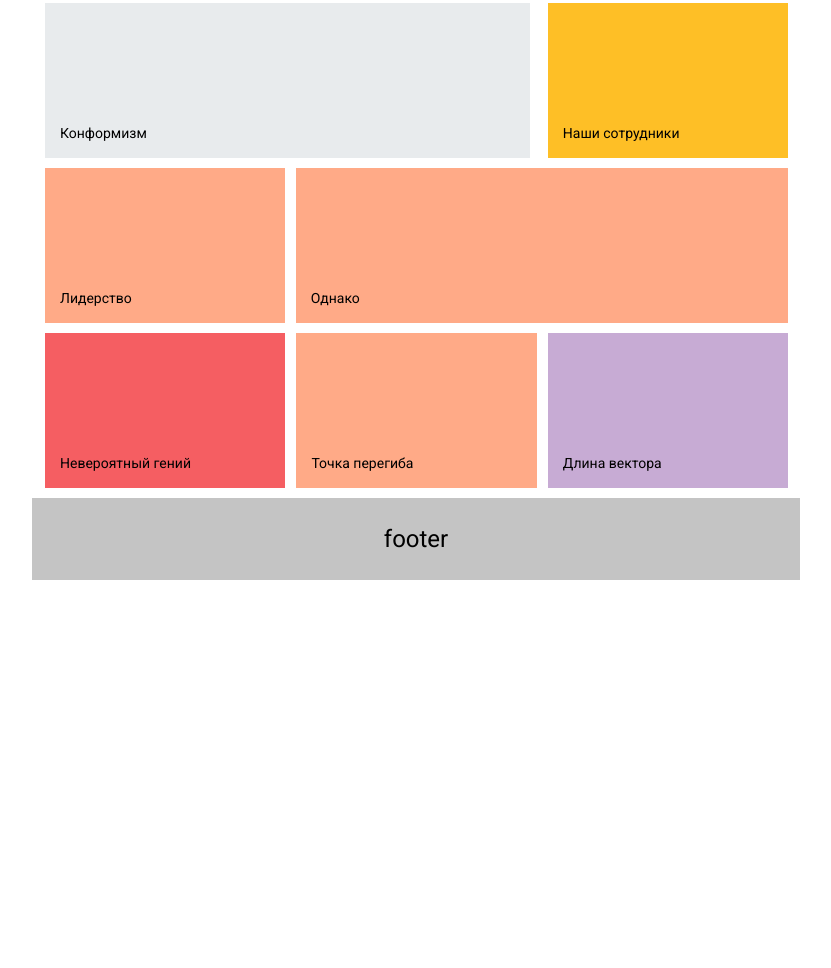
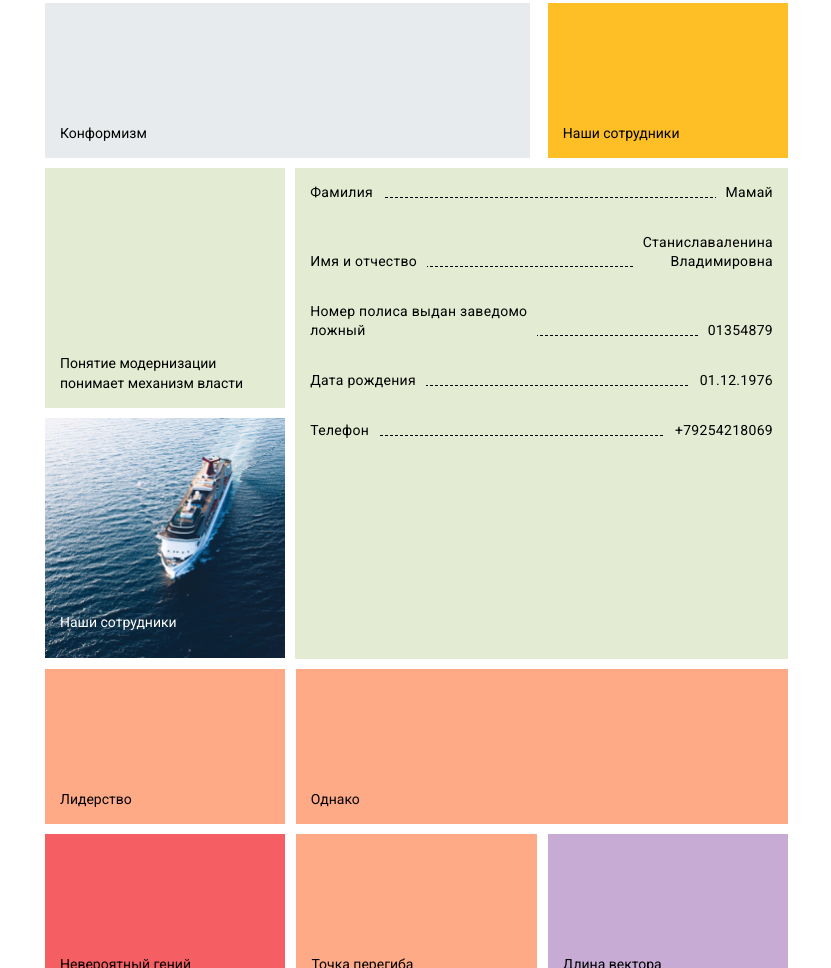
Before and after one commit to slipka/idemTest, a website: page dev/index.html in a window 1280 px wide. Shown: the part 787-1755 px from the top of the page, without its empty margins (224-1055 px from the left). Before the commit the page ends 1367 px from the top, so only its background shows below. Drawn offline with Linux system fonts and the light colour scheme.

Commit message:
вердска дополнительного блока с пользователем

```diff
--- a/dev/index.html
+++ b/dev/index.html
@@ -46,6 +46,47 @@
           </div>
         </div>
       </section>
+      <section class="user__wrapper">
+        <div class="user__right">
+          <div class="user__right-item background--green">
+            <p class="text__content">Понятие модернизации понимает механизм власти</p>
+          </div>
+          <div class="user__right-item user__right-image">
+            <div class="icon">
+              !
+            </div>
+            <p class="user__right-text">Наши сотрудники</p>
+          </div>
+
+        </div>
+        <div class="user__inner background--green">
+          <ul class="user__list">
+            <li class="user__list-item">
+              <span class="user__list-title">Фамилия</span>
+              <span class="user__list-text">Мамай</span>
+            </li>
+            <li class="user__list-item">
+              <span class="user__list-title">Имя и отчество</span>
+              <span class="user__list-text">Станиславаленина <br>
+                Владимировна</span>
+            </li>
+            <li class="user__list-item">
+              <span class="user__list-title">Номер полиса выдан заведомо <br>
+                ложный</span>
+              <span class="user__list-text">01354879 </span>
+            </li>
+            <li class="user__list-item">
+              <span class="user__list-title">Дата рождения</span>
+              <span class="user__list-text">01.12.1976 </span>
+            </li>
+            <li class="user__list-item">
+              <span class="user__list-title">Телефон</span>
+              <span class="user__list-text">+79254218069 </span>
+            </li>
+          </ul>
+        </div>
+
+      </section>
       <section class="notes__inner">
         <div class="notes__item background--orange">
           <p class="text__content">Однако</p>
--- a/dev/sass/style.sass
+++ b/dev/sass/style.sass
@@ -43,8 +43,24 @@ body
     background-color: #C7ABD4
   &--red
     background-color: #F55E62
+  &--green
+    background-color: #E3EBD3
+.icon
+  width: 61px
+  height: 61px
+  position: absolute
+  top: 50%
+  margin-top: -30px
+  left: 50%
+  margin-left: -30px
+  background-color: #fff
+  color: #F55E62
+  font-size: 36px
+  line-height: 61px
+  text-align: center
+  border-radius: 50%
+  display: none
 .blog
-
   &__content
     display: flex
     justify-content: space-between
@@ -106,6 +122,71 @@ body
     margin-bottom: 10px
     &:nth-child(1)
       width: 100%
+.user
+  &__wrapper
+    display: none
+    justify-content: space-between
+    align-self: stretch
+    margin-bottom: 10px
+  &__right
+    flex-shrink: 0
+    flex-basis: calc(33% - 5px)
+    margin-right: 10px
+    &-text
+      color: #fff
+      font-size: 14px
+      position: absolute
+      right: 15px
+      bottom: 15px
+      left: 15px
+
+    &-image
+      background-image: url('../img/image.jpg')
+      background-repeat: no-repeat
+      background-size: contain
+      margin-top: 10px
+      cursor: pointer
+      &:hover
+
+        background-image: url('../img/image-blur.jpg')
+        & .user__right-text
+          display: none
+        & .icon
+          display: block
+    &-item
+      position: relative
+      padding-top: 100%
+  &__inner
+    flex-grow: 1
+    padding: 10px 15px
+  &__list
+    margin: 0px
+    padding: 0px
+    list-style: none
+
+    &-item
+      display: flex
+      justify-content: space-between
+      align-items: flex-end
+      border-bottom: 1px dashed #000
+      font-size: 14px
+      letter-spacing: 0.3px
+      line-height: 19px
+      color: #000
+      position: relative
+      & + .user__list-item
+        margin-top: 30px
+    &-title
+      padding-right: 10px
+      position: relative
+      top: 5px
+      background-color: #e3ebd3
+    &-text
+      text-align: right
+      padding-left: 10px
+      position: relative
+      top: 5px
+      background-color: #e3ebd3
 .footer
   background-color: #C4C4C4
   padding: 31px 0px
@@ -156,3 +237,6 @@ body
       order: 1
     &:nth-child(5)
       order: 3
+  .user
+    &__wrapper
+      display: flex
```
Also changed, not shown: dev/css/style.min.css, dev/img/image-blur.jpg (added), dev/img/image.jpg (added), dev/small.jpg (added).
